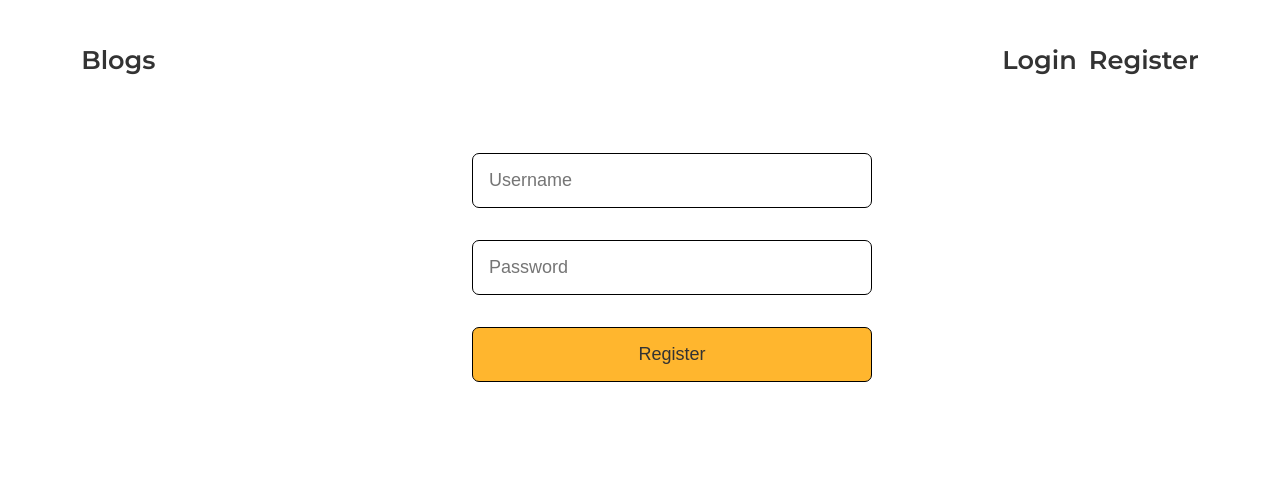
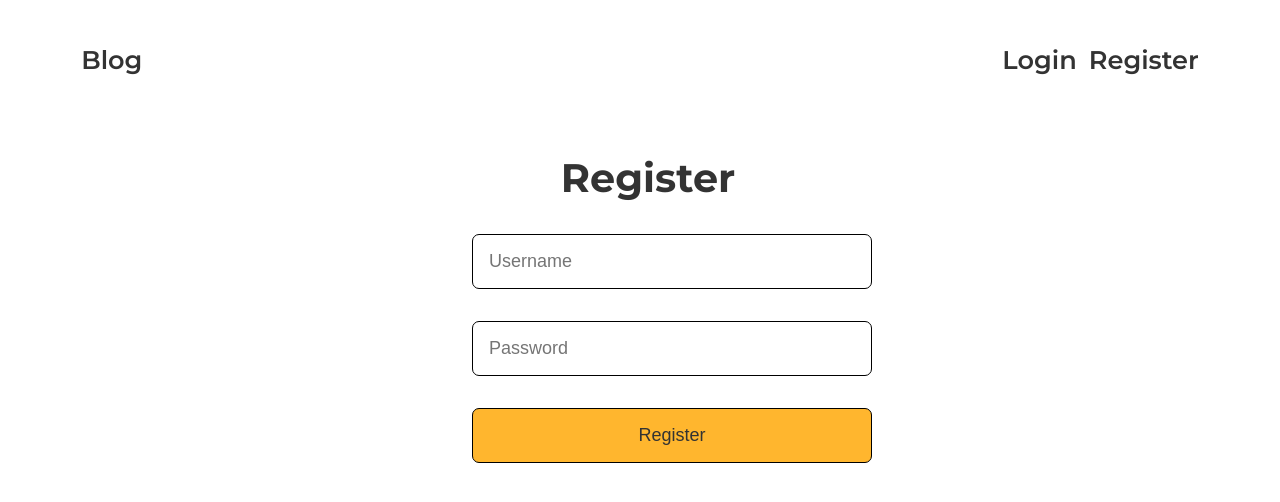
Before and after one commit to Nevin100/MERN-Blog, a React (Vite) app in the folder Frontend/: page /register in a window 1280 px wide. Shown: the top 502 px of the page. Built offline with nearby package versions, Linux system fonts and the light colour scheme.

Commit message:
new commit

```diff
--- a/Frontend/src/App.css
+++ b/Frontend/src/App.css
@@ -107,3 +107,10 @@ button{
   color: #333;
 
 }
+
+.login-title{
+  text-align: center;
+  margin-bottom: 1.1rem;
+  padding-left: 1rem;
+  font-size: 2.49rem;
+}
--- a/Frontend/src/Component/Header.jsx
+++ b/Frontend/src/Component/Header.jsx
@@ -6,7 +6,7 @@ const Header = () => {
     <div>
       <header>
         <Link to="/" className="Logo">
-          Blogs
+          Blog
         </Link>
         <nav>
           <Link to="/login">Login</Link>
--- a/Frontend/src/pages/Login.jsx
+++ b/Frontend/src/pages/Login.jsx
@@ -4,6 +4,7 @@ const Login = () => {
   return (
     <div>
       <form className="register">
+        <h2 className="login-title">Login</h2>
         <input placeholder="Enter Username" type="text" />
         <input placeholder="Password" type="password" />
         <button className="">Login</button>
--- a/Frontend/src/pages/Register.jsx
+++ b/Frontend/src/pages/Register.jsx
@@ -5,6 +5,7 @@ const Register = () => {
   return (
     <div>
       <form className="register">
+        <h2 className="login-title">Register</h2>
         <input type="text" placeholder="Username" />
         <input type="text" placeholder="Password" />
         <button className="">Register</button>
```
